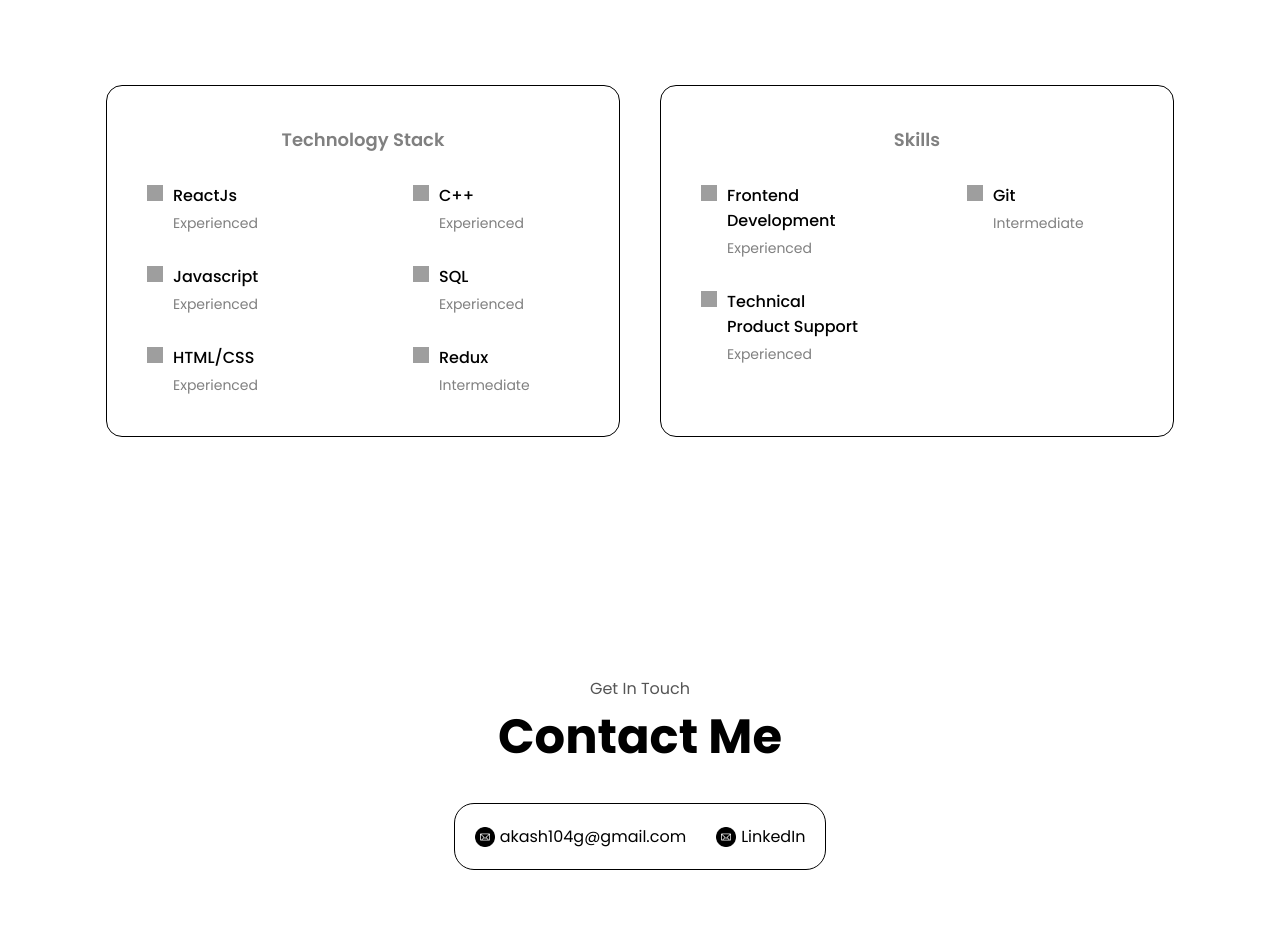
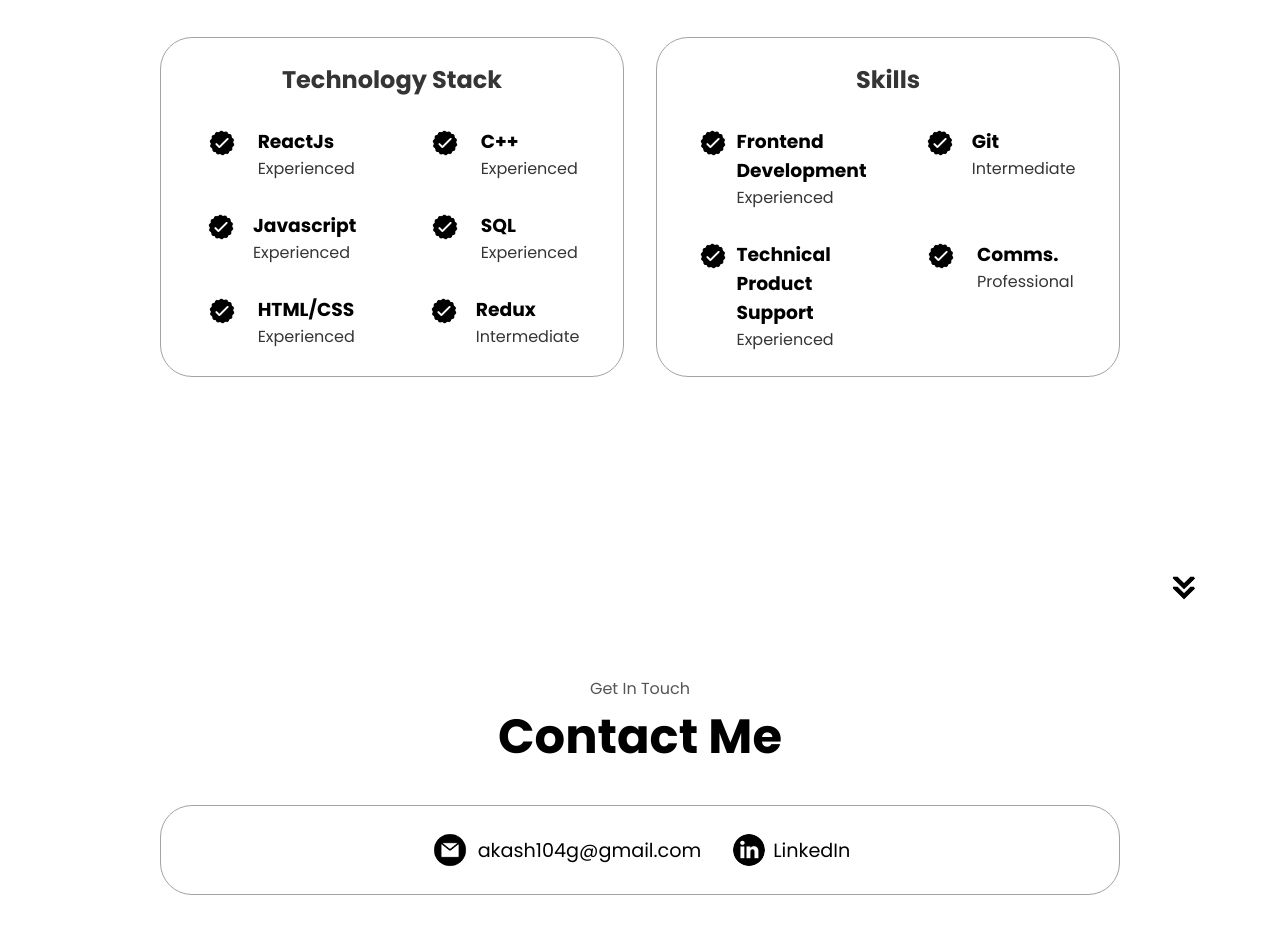
Before and after one commit to akashyv/portfolio, a React (Create React App) app: page / in a window 1280 px wide. Shown: the part 1668-2602 px from the top of the page. Built offline with nearby package versions, Linux system fonts and the light colour scheme; grey boxes are pictures that could not be loaded.

Commit message:
Optimized all

```diff
--- a/src/App.css
+++ b/src/App.css
@@ -1,6 +1,6 @@
 .App {
-  margin: 0px;
-  padding: 0px;
+  margin: 0;
+  padding: 0;
   font-family: "Poppins", sans-serif;
 }
 
@@ -12,14 +12,24 @@ section {
   min-height: fit-content;
 }
 
+a {
+  color: black;
+  text-decoration: none;
+  text-decoration-color: white;
+}
+
 p {
-  margin: 0px;
+  margin: 0;
 }
 
 h1 {
-  margin: 0px;
+  margin: 0;
+}
+
+h2 {
+  margin: 0;
 }
 
 h3 {
-  margin: 0px;
+  margin: 0;
 }
--- a/src/pages/ContactMe/ContactMe.css
+++ b/src/pages/ContactMe/ContactMe.css
@@ -1,20 +1,17 @@
 .contact-me-container {
-  display: flex;
-  flex-direction: column;
-  align-items: center;
-  gap: 30px;
-  margin-bottom: 100px;
+  height: fit-content;
 }
 
 .contact-me-details-container {
   display: flex;
   flex-direction: row;
   justify-content: center;
-  align-items: center;
-  gap: 30px;
-  border: 1px solid black;
-  border-radius: 20px;
-  padding: 20px;
+  border-radius: 2rem;
+  border: rgb(53, 53, 53) 0.1rem solid;
+  border-color: rgb(163, 163, 163);
+  background: (250, 250, 250);
+  margin: 2rem auto;
+  padding: 0.5rem;
 }
 
 .email-container {
@@ -22,9 +19,15 @@
   flex-direction: row;
   align-items: center;
   justify-content: center;
-  gap: 5px;
+  gap: 0.5rem;
+  margin: 1rem;
 }
 
-.email-logo {
-  width: 20px;
+.email-icon {
+  height: 2.5rem;
 }
+
+.contact-detail {
+  font-size: larger;
+  color: black;
+}
--- a/src/pages/ContactMe/ContactMe.js
+++ b/src/pages/ContactMe/ContactMe.js
@@ -1,22 +1,35 @@
 import React from "react";
-import EmailLogo from "../../Pictures/email-logo.jpeg";
+import EmailLogo from "../../Pictures/email.png";
+import LinkedInLogo from "../../Pictures/linkedin.png";
 import "./ContactMe.css";
 
 export default function ContactMe() {
   return (
     <section className="contact-me-container">
-      <div className="about-me-header-container">
-        <p className="header">Get In Touch</p>
-        <h1 className="title">Contact Me</h1>
-      </div>
+      <p className="header">Get In Touch</p>
+      <h1 className="title">Contact Me</h1>
       <div className="contact-me-details-container">
         <div className="email-container">
-          <img src={EmailLogo} alt="email-logo" className="email-logo" />
-          <div className="contact-detail">akash104g@gmail.com</div>
+          <img src={EmailLogo} alt="Email Icon" className="icon email-icon" />
+          <p>
+            <a
+              href="https://www.linkedin.com/in/akash-yadav-409459178/"
+              className="contact-detail"
+            >
+              akash104g@gmail.com
+            </a>
+          </p>
         </div>
         <div className="email-container">
-          <img src={EmailLogo} alt="email-logo" className="email-logo" />
-          <div className="contact-detail">LinkedIn</div>
+          <img src={LinkedInLogo} alt="LinkedIn Icon" className="icon" />
+          <p>
+            <a
+              href="https://www.linkedin.com/in/akash-yadav-409459178/"
+              className="contact-detail"
+            >
+              LinkedIn
+            </a>
+          </p>
         </div>
       </div>
     </section>
--- a/src/pages/Experience/Experience.css
+++ b/src/pages/Experience/Experience.css
@@ -1,50 +1,33 @@
 .experience-container {
-  display: flex;
-  flex-direction: column;
-  gap: 80px;
+  position: relative;
 }
 
 .experience-skills-container {
   display: flex;
   flex-direction: row;
-  gap: 40px;
   justify-content: center;
+  gap: 2rem;
+  margin-top: 2rem;
 }
 
-.experience-tech-stack {
+.experience-tech-skills {
   display: flex;
   flex-direction: column;
-  padding: 40px;
-  border: 1px solid black;
-  border-radius: 16px;
   gap: 30px;
+  flex: 1;
+  border: rgb(163, 163, 163) 0.1rem solid;
+  border-radius: 2rem;
+  padding: 1.5rem;
 }
 
-.tech-stack-heading {
-  font-size: 18px;
-  font-weight: 600;
+.experience-sub-title {
+  color: rgb(53, 53, 53);
   text-align: center;
-  color: grey;
 }
 
 .skill-container {
   display: flex;
   flex-direction: row;
-  gap: 100px;
+  justify-content: space-around;
+  gap: 2rem;
 }
-
-.experience-skills {
-  display: flex;
-  flex-direction: column;
-  padding: 40px;
-  border: 1px solid black;
-  border-radius: 16px;
-  gap: 30px;
-}
-
-.skills-heading {
-  font-size: 18px;
-  font-weight: 600;
-  color: grey;
-  text-align: center;
-}
--- a/src/pages/Experience/Experience.js
+++ b/src/pages/Experience/Experience.js
@@ -1,17 +1,16 @@
 import React from "react";
 import TechAndSkills from "./TechAndSkills/TechAndSkills";
+import Arrow from "../../Pictures/arrow.png";
 import "./Experience.css";
 
 export default function Experience() {
   return (
     <section className="experience-container">
-      <div className="about-me-header-container">
-        <p className="header">Explore My</p>
-        <h1 className="title">Experience</h1>
-      </div>
+      <p className="header">Explore My</p>
+      <h1 className="title">Experience</h1>
       <div className="experience-skills-container">
-        <div className="experience-tech-stack">
-          <div className="tech-stack-heading">Technology Stack</div>
+        <div className="experience-tech-skills">
+          <h2 className="experience-sub-title">Technology Stack</h2>
           <div className="skill-container">
             <TechAndSkills name="ReactJs" level="Experienced" />
             <TechAndSkills name="C++" level="Experienced" />
@@ -25,8 +24,8 @@ export default function Experience() {
             <TechAndSkills name="Redux" level="Intermediate" />
           </div>
         </div>
-        <div className="experience-skills">
-          <div className="skills-heading">Skills</div>
+        <div className="experience-tech-skills">
+          <h2 className="experience-sub-title">Skills</h2>
           <div className="skill-container">
             <TechAndSkills name="Frontend Development" level="Experienced" />
             <TechAndSkills name="Git" level="Intermediate" />
@@ -36,9 +35,11 @@ export default function Experience() {
               name="Technical Product Support"
               level="Experienced"
             />
+            <TechAndSkills name="Comms." level="Professional" />
           </div>
         </div>
       </div>
+      <img src={Arrow} alt="Arrow Icon" className="icon arrow" />
     </section>
   );
 }
--- a/src/pages/Experience/TechAndSkills/TechAndSkills.css
+++ b/src/pages/Experience/TechAndSkills/TechAndSkills.css
@@ -1,29 +1,11 @@
 .single-skill-container {
   display: flex;
   flex-direction: row;
-  gap: 10px;
-  min-width: 120px;
-}
-
-.tick-logo {
-  padding-top: 2px;
-  width: 16px;
-  height: 16px;
-}
-
-.single-skill {
-  display: flex;
-  flex-direction: column;
-  gap: 5px;
-}
-
-.skill-name {
-  font-weight: 500;
-  font-size: 16px;
-  width: 140px;
+  justify-content: space-around;
+  gap: 0.5rem;
+  width: 10rem;
 }
 
 .skill-level {
-  color: grey;
-  font-size: 14px;
+  color: rgb(53, 53, 53);
 }
--- a/src/pages/Experience/TechAndSkills/TechAndSkills.js
+++ b/src/pages/Experience/TechAndSkills/TechAndSkills.js
@@ -1,14 +1,14 @@
 import React from "react";
-import TickLogo from "../../../Pictures/tick.jpeg";
+import TickLogo from "../../../Pictures/checkmark.png";
 import "./TechAndSkills.css";
 
 export default function TechAndSkills(props) {
   return (
     <div className="single-skill-container">
-      <img src={TickLogo} alt="tick-logo" className="tick-logo" />
-      <div className="single-skill">
-        <div className="skill-name">{props.name}</div>
-        <div className="skill-level">{props.level}</div>
+      <img src={TickLogo} alt="Check Mark" className="icon" />
+      <div>
+        <h3 className="skill-name">{props.name}</h3>
+        <p className="skill-level">{props.level}</p>
       </div>
     </div>
   );
```
